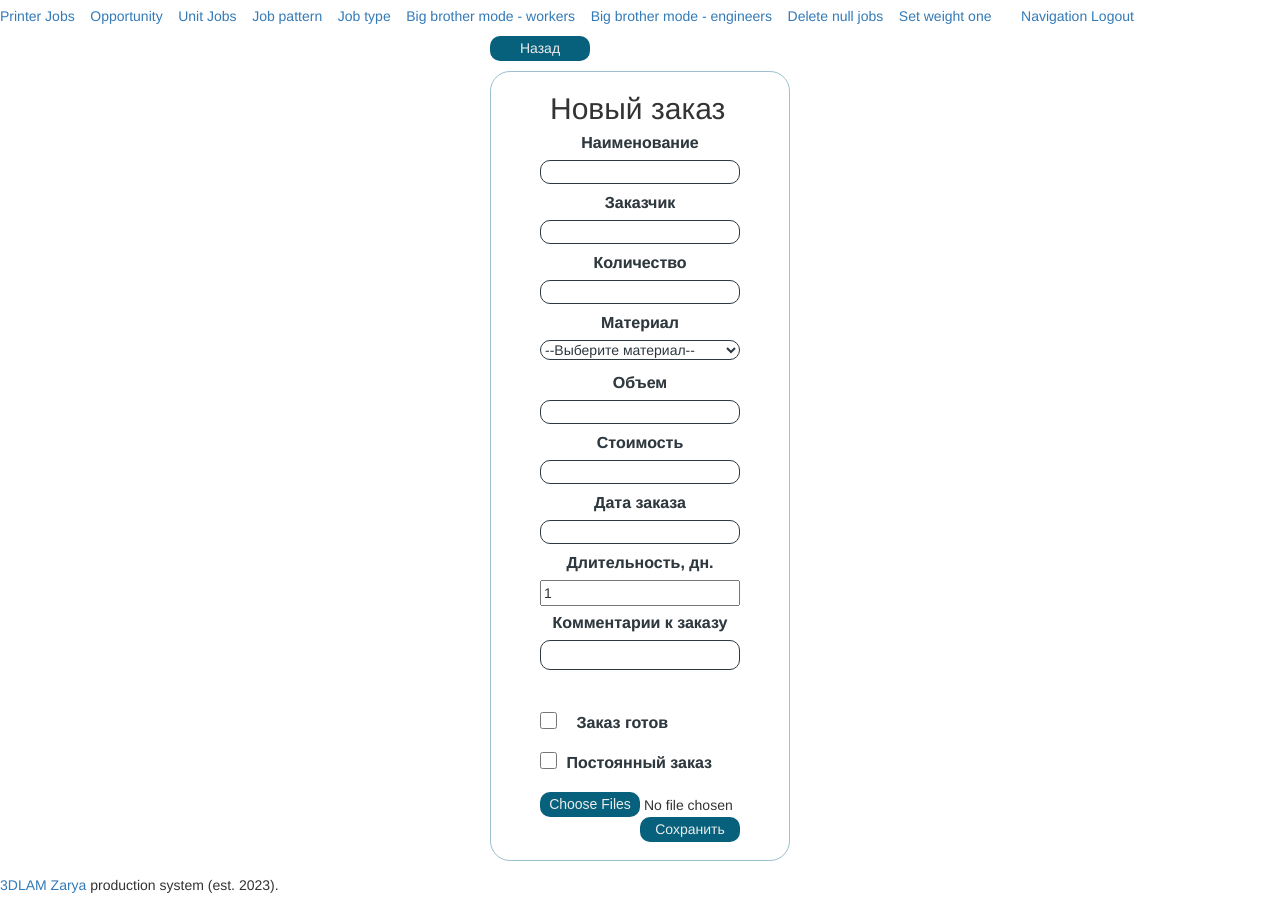
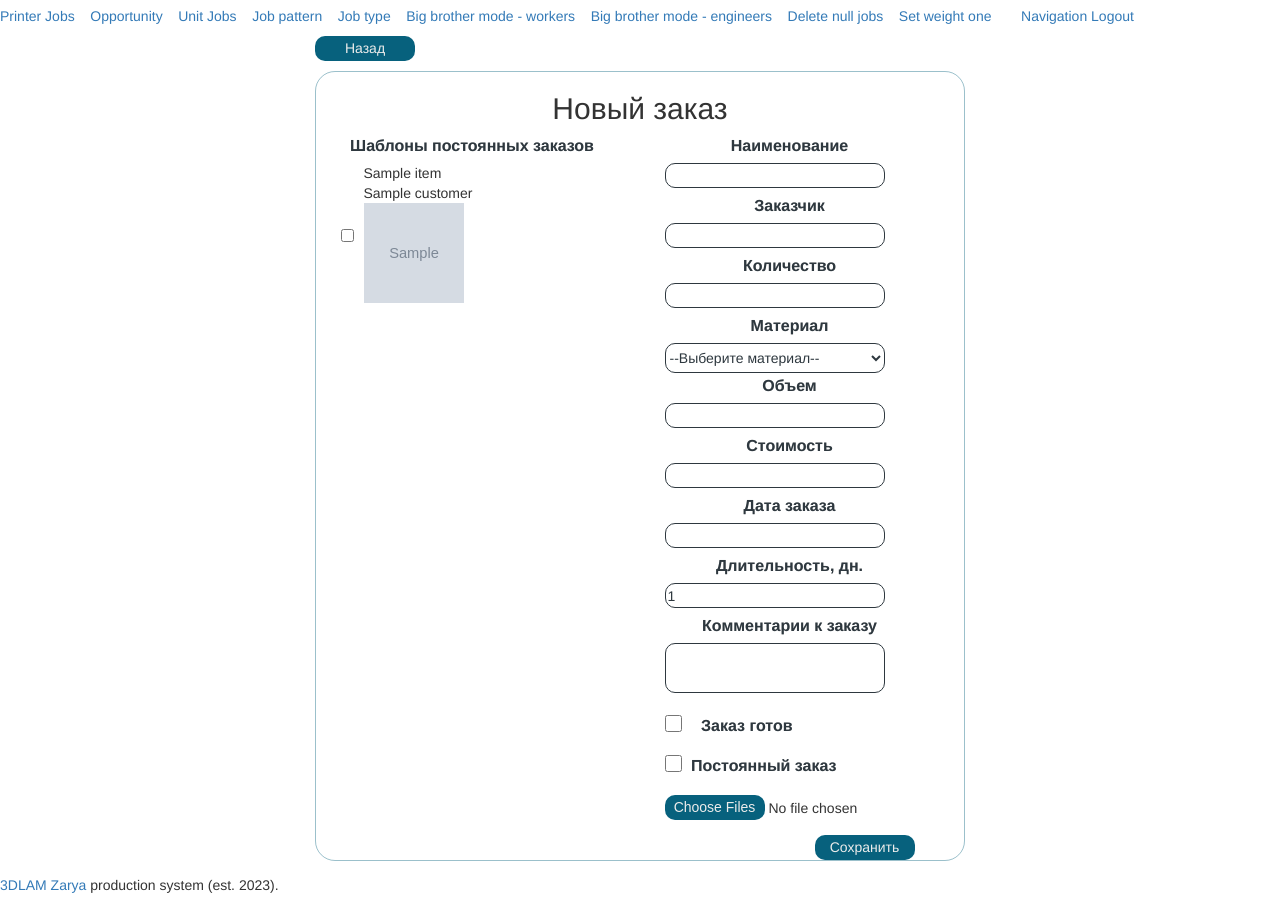
Before and after one commit to kzalyalutdinova/3Dlam, a Django app: template mycalendar/templates/pr_OrderCreation.html in a window 1280 px wide. Run offline with Django 5.2, Linux system fonts and the light colour scheme; tables that the repository leaves empty hold one stand-in row (values such as "Sample post"); the template is opened without the code that fills it: values that come from a table or form of the project are taken from there, most other values are stand-ins (such as "Sample title", 1, 10 or a date in 2020); grey boxes marked "Sample" are stand-in pictures; some libraries are stand-ins or nearby versions.

Commit message:
added Regular Orders Pattern model for regular orders

```diff
--- a/mycalendar/admin.py
+++ b/mycalendar/admin.py
@@ -25,3 +25,4 @@ admin.site.register(PrintingPlan)
 admin.site.register(PPDrawing)
 admin.site.register(PPStandardOperations)
 admin.site.register(ReadyOrder)
+admin.site.register(RegularOrdersPattern)
--- a/mycalendar/models.py
+++ b/mycalendar/models.py
@@ -174,7 +174,6 @@ class PPDrawing(models.Model):
     pp = models.ForeignKey(PrintingPlan, on_delete=models.SET_NULL, null=True)
     file = models.ImageField(_('Drawing for printing plan'), upload_to=f"printing_plan/", max_length=1000)
 
-
     def __str__(self):
         return f'{self.pp}'
 
@@ -208,3 +207,26 @@ class ReadyOrder(models.Model):
 
     def __str__(self):
         return f'{self.order.name}-{self.order.date}'
+
+
+class RegularOrdersPattern(models.Model):
+    id = models.AutoField(primary_key=True)
+    name = models.CharField(_('The name of the order'), max_length=200)
+    amount = models.PositiveSmallIntegerField(_('Amount of details to produce'), default=1)
+    material = models.ForeignKey(Powder, on_delete=models.SET_NULL, null=True)
+    volume = models.DecimalField(_('Volume of the model2'), max_digits=5, decimal_places=2, default=0)
+    cost = models.PositiveIntegerField(_('Order cost'))
+    customer = models.ForeignKey(Customer, on_delete=models.SET_NULL, null=True)
+    ready = models.BooleanField(_('Is the order ready?'), default=False)
+    comment = models.CharField(_('Comment'), max_length=300, blank=True)
+    date = models.CharField(_('Date of the order'), max_length=30)
+    duration = models.PositiveSmallIntegerField(_('Order completion time'), default=1)
+    regular = models.BooleanField(_('Is the order regular?'), default=True)
+    drawings = models.JSONField(_('Drawings Paths'), blank=True, null=True)
+
+    def __str__(self):
+        return f'{self.name}-{self.date}'
+
+    class Meta:
+        verbose_name = "Regular Orders Pattern"
+        verbose_name_plural = "Regular Orders Patterns"
--- a/mycalendar/templates/pr_OrderCreation.html
+++ b/mycalendar/templates/pr_OrderCreation.html
@@ -39,8 +39,31 @@
         </form>
             <form enctype="multipart/form-data" action="" class="printing_register" method="post" id="order_creation">
                 {% csrf_token %}
+                <h2 class="title" id="new_order">Новый заказ</h2>
+                <div class="block" id="main_n_regular">
+                    <div class="block" id="regular_orders">
+                        <label for="block_orders" class="label">Шаблоны постоянных заказов</label>
+                        <div class="block" id="block_orders">
+                            {% for order in regular_orders %}
+                            <div id="orders">
+                                <div id="check">
+                                    <input type="checkbox"/>
+                                </div>
+                                <div id="images_n_names">
+                                    <div id="re_name">{{order.item.name}}</div>
+                                    <div id="re_customer">{{order.item.customer}}</div>
+                                    <div id="images">
+                                        {% for img in order.images %}
+                                        <img style="width:100px; height: 100px;" src="../static/media/{{img}}"/>
+                                        {% endfor %}
+                                    </div>
+                                </div>
+                            </div>
+                            {% endfor %}
+                        </div>
+                    </div>
+                    <div class="block" id="order_creation_main">
 
-                <h2 class="title" id="new_order">Новый заказ</h2>
                         <div class="block" id="order-name-block">
                             <label for="order_name" class="label">Наименование</label>
                             <input type="text" class="input" id="order_name" name="order_name" required maxlength="200"/>
@@ -93,12 +116,24 @@
                         <div class="block" id="upload_files">
                             <input name="drawings" type="file" id="drawings" accept="image/png, image/jpeg" multiple />
                         </div>
-
-
                         <div class="block" id="submit-block">
                             <input type="submit" class="button" id="submit_button" name="submit_button" value="Сохранить"/>
                         </div>
+                    </div>
+                </div>
 
+                <script>
+                    $(function() {
+                        var availableTags = [
+                            {% for customer in customers %}
+                                "{{customer.name}}",
+                            {% endfor %}
+                        ];
+                        $("#customer").autocomplete({
+                            source: availableTags
+                        });
+                    });
+                </script>
                 <script>
                     $(function() {
                         var availableTags = [
--- a/mycalendar/templates/pr_OrdersTable.html
+++ b/mycalendar/templates/pr_OrdersTable.html
@@ -274,7 +274,7 @@
                 var start_day = parseInt(start_date.split('-')[2]);
                 var duration = parseInt(parent_tr[8].firstElementChild.value);
                 var month = parseInt(start_date.split('-')[1]);
-                var year = parseInt(date.split('-')[0]);
+                var year = parseInt(start_date.split('-')[0]);
                 var printer = parent_tr[9].firstElementChild.value;
                 var cur_day = 1;
                 var color = getRandomColor();
--- a/static/style_OderCreation.css
+++ b/static/style_OderCreation.css
@@ -25,12 +25,9 @@ div#main_content {
 }
 
 form#order_creation {
-    display: grid;
-    grid-template-rows: 60px 60px 60px 60px 60px 60px 60px 60px 60px 100px 40px 40px;
-    align-items: start;
-    justify-content: center;
-    align-content: start;
-    width: 300px;
+    display: flex;
+    flex-direction: column;
+    width: 650px;
     border: solid;
     border-width: 1px;
     border-radius: 20px;
@@ -38,9 +35,24 @@ form#order_creation {
     border-color: rgba(7, 97, 125, 0.4);
 }
 
+#main_n_regular {
+    display: flex;
+    flex-direction: row;
+    justify-content: space-around;
+    width: 100%;
+}
+
+#order_creation_main {
+    display: grid;
+    width: 300px;
+    grid-template-rows: 60px 60px 60px 60px 60px 60px 60px 60px 100px 40px 40px 40px;
+    align-items: start;
+    justify-content: center;
+    align-content: start;
+}
+
 h2.title {
-    padding-left: 10px;
-    padding-right: 10px;
+    text-align: center;
 
 }
 
@@ -52,6 +64,7 @@ label.label {
     background-color: white;
     text-shadow: 0 0px 0 rgba(0, 0, 0, 0.25);
 }
+
 #ready_label {
     margin-bottom: 0px;
     margin-left: 10px;
@@ -73,7 +86,8 @@ label.label {
 
 div.block {
     display: grid;
-    width: 200px;
+    width: 250px;
+    align-items: start;
 }
 
 #comment_block {
@@ -86,6 +100,7 @@ div.block {
 #material,
 #cost,
 #datepicker,
+#duration,
 #comment,
 #volume {
     border: solid;
@@ -93,10 +108,17 @@ div.block {
     border-radius: 10px;
     color: #2e383f;
     background-color: white;
+    width: 220px;
+    margin-bottom: 0px;
+    height: 25px;
+}
+
+#material {
+    height: 30px;
 }
 
 #comment {
-    height: 150%;
+    height: 250%;
 }
 
 #submit-block {
@@ -126,3 +148,18 @@ div.buttons {
     width: 100px;
     margin-bottom: 10px;
 }
+
+#block_orders {
+    justify-items: start;
+    overflow-y: auto;
+}
+#orders {
+    display: flex;
+    align-items: center;
+    margin-bottom: 10px;
+
+}
+
+#check {
+    padding-right: 10px;
+}
```
Also changed, not shown: mycalendar/calendar_view.py (+37 -3 lines), mycalendar/migrations/0055_regularorderspattern.py (added), mycalendar/migrations/0056_regularorderspattern_drawings.py (added). Lines whose indentation alone changed are shown as unchanged.
